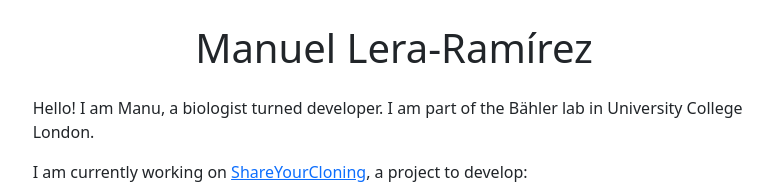
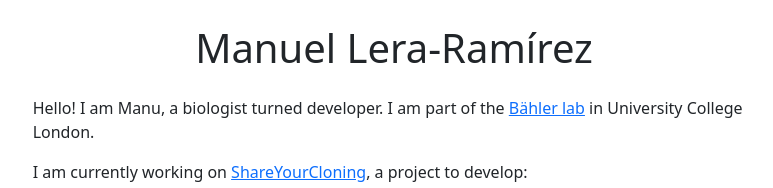
Before and after one commit to manulera/manulera.github.io, a plain HTML site: page index.html in a window 1280 px wide. Shown: the top 188 px of the page, without its empty margins (246-1019 px from the left). Drawn offline with nearby package versions, Linux system fonts and the light colour scheme.

Commit message:
fix link

```diff
--- a/index.html
+++ b/index.html
@@ -17,7 +17,7 @@
     <div class="container col-7">
       <h1 class="text-center my-4">Manuel Lera-Ramírez</h1>
 
-      <p >Hello! I am Manu, a biologist turned developer. I am part of the <a href="http://bahlerlab.info"></a>Bähler lab in University College London.</p>
+      <p >Hello! I am Manu, a biologist turned developer. I am part of the <a href="http://bahlerlab.info">Bähler lab</a> in University College London.</p>
 
       <p class="mb-0">I am currently working on <a href="https://shareyourcloning.netlify.app//">ShareYourCloning</a>, a project to develop:</p>
       <ul>
```
